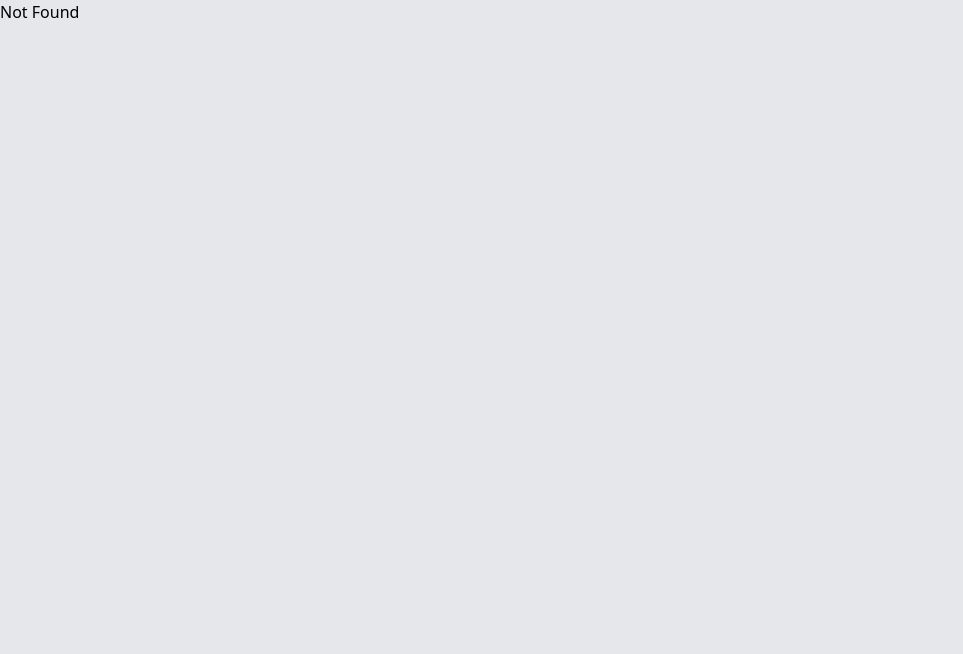
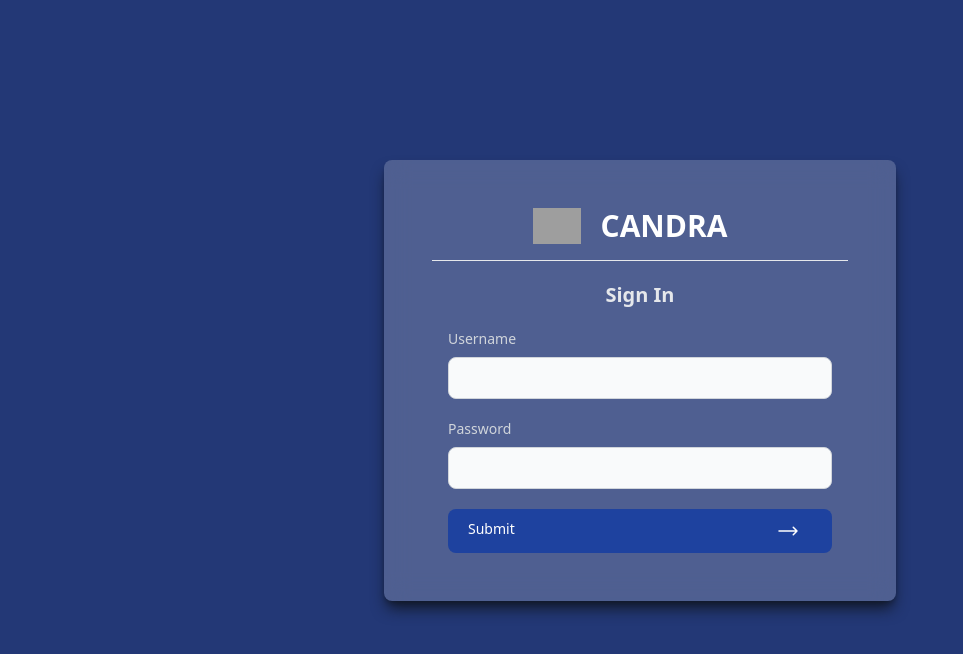
Before and after one commit to romirahmann/project-harkit, a React (Vite) app in the folder FE/: page /RS-HARKIT/login in a window 1280 px wide. Shown: the top 654 px of the page, without its empty margins (0-963 px from the left). Built offline with nearby package versions, Linux system fonts and the light colour scheme; grey boxes are pictures that could not be loaded.

Commit message:
NEW: base url

```diff
--- a/FE/src/App.jsx
+++ b/FE/src/App.jsx
@@ -9,7 +9,7 @@ function App() {
   return (
     <>
       <ApiUrl.Provider value={baseUrl}>
-        <RouterProvider router={router} />
+        <RouterProvider router={router} basepath="/RS-HARKIT" />
       </ApiUrl.Provider>
     </>
   );
--- a/FE/src/components/auth/Login.jsx
+++ b/FE/src/components/auth/Login.jsx
@@ -98,7 +98,11 @@ export function Login() {
                 </div>
               )}
               <div className="brand flex justify-center items-center">
-                <img src="/images/logo_candra.png" className="w-12" alt="" />
+                <img
+                  src="/RS-HARKIT/images/logo_candra.png"
+                  className="w-12"
+                  alt=""
+                />
                 <span className="text-3xl text-white font-bold mx-5">
                   CANDRA
                 </span>
--- a/FE/src/components/layouts/Layouts.jsx
+++ b/FE/src/components/layouts/Layouts.jsx
@@ -220,7 +220,11 @@ export function Layout() {
         {/* Topbar */}
         <div className="flex justify-between items-center p-4 bg-white shadow-md">
           <span className="flex items-center font-semibold">
-            <img src="/images/logo_candra.png" className="w-8" alt="Logo" />
+            <img
+              src="/RS-HARKIT/images/logo_candra.png"
+              className="w-8"
+              alt="Logo"
+            />
             <span className="ms-2 text-2xl font-bold">CANDRA</span>
           </span>
           <div className="relative">
--- a/FE/src/components/pages/CandraPage.jsx
+++ b/FE/src/components/pages/CandraPage.jsx
@@ -13,7 +13,7 @@ import { EditCandra } from "../reuse/modals/EditCandra";
 import { AddLog } from "../../context/Log";
 
 // import { AddDatacandra } from "../reuse/modals/AddDatacandra";
-// import { EditDatacandra } from "../reuse/modals/EditDatacandra";
+// import { EditDatacandra } from ."../reuse/modals/EditDatacandra";
 
 export function CandraPage() {
   const [datacandra, setDatacandra] = useState([]);
--- a/FE/vite.config.js
+++ b/FE/vite.config.js
@@ -3,6 +3,7 @@ import react from "@vitejs/plugin-react";
 
 // https://vite.dev/config/
 export default defineConfig({
+  base: "/RS-HARKIT/",
   plugins: [react()],
   server: {
     host: "0.0.0.0",
```
Also changed, not shown: 1 other file (tests, documents, lock files or other folders).
